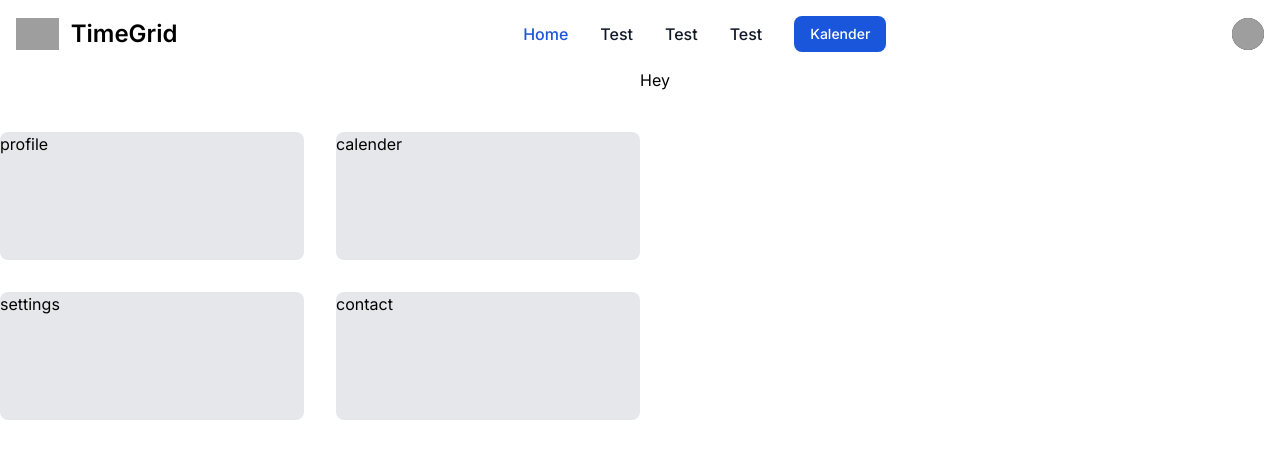
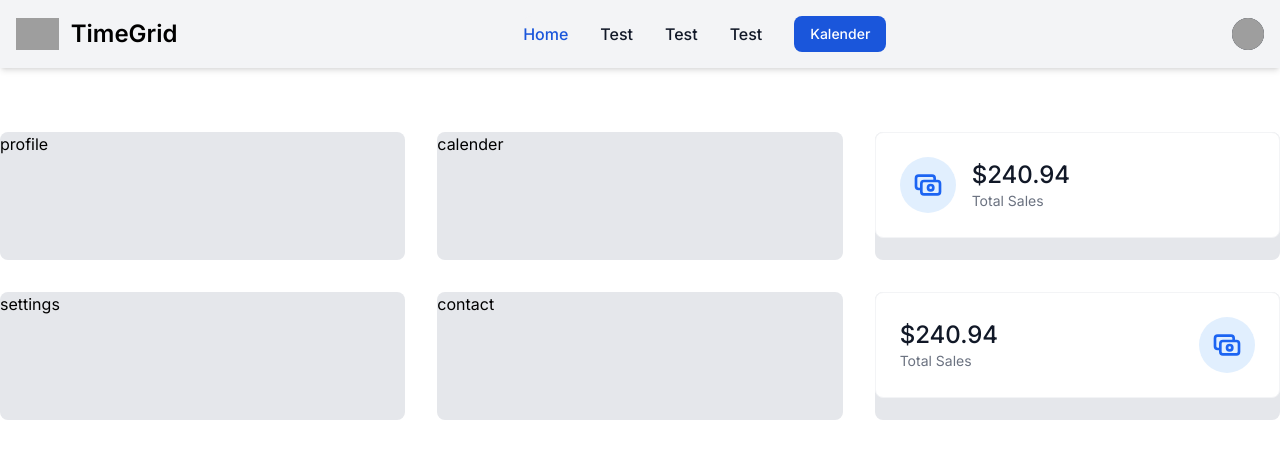
Before and after one commit to Alexmannetje/TimeGrid, a Next.js app: page / in a window 1280 px wide. Shown: the top 458 px of the page. Built offline with nearby package versions, Linux system fonts and the light colour scheme; grey boxes are pictures that could not be loaded.

Commit message:
info at homepage

```diff
--- a/app/page.jsx
+++ b/app/page.jsx
@@ -5,13 +5,66 @@ export default function Home() {
     <div>
       <NavBar />
       <div className="container mx-auto flex justify-between">
-        <div className="grid grid-cols-1 gap-4 lg:grid-cols-2 lg:gap-8 mt-16 flex-1">
-          <div className="h-32 rounded-lg bg-gray-200">profile</div>
+        <div className="grid grid-cols-1 gap-4 lg:grid-cols-3 lg:gap-8 mt-16 flex-1">
+          <a className="h-32 rounded-lg bg-gray-200" href="/login">
+            profile
+          </a>
           <div className="h-32 rounded-lg bg-gray-200">calender</div>
+          <div className="h-32 rounded-lg bg-gray-200">
+            <article class="flex items-center gap-4 rounded-lg border border-gray-100 bg-white p-6">
+              <span class="rounded-full bg-blue-100 p-3 text-blue-600">
+                <svg
+                  xmlns="http://www.w3.org/2000/svg"
+                  class="h-8 w-8"
+                  fill="none"
+                  viewBox="0 0 24 24"
+                  stroke="currentColor"
+                  stroke-width="2"
+                >
+                  <path
+                    stroke-linecap="round"
+                    stroke-linejoin="round"
+                    d="M17 9V7a2 2 0 00-2-2H5a2 2 0 00-2 2v6a2 2 0 002 2h2m2 4h10a2 2 0 002-2v-6a2 2 0 00-2-2H9a2 2 0 00-2 2v6a2 2 0 002 2zm7-5a2 2 0 11-4 0 2 2 0 014 0z"
+                  />
+                </svg>
+              </span>
+
+              <div>
+                <p class="text-2xl font-medium text-gray-900">$240.94</p>
+
+                <p class="text-sm text-gray-500">Total Sales</p>
+              </div>
+            </article>
+          </div>
           <div className="h-32 rounded-lg bg-gray-200">settings</div>
           <div className="h-32 rounded-lg bg-gray-200">contact</div>
+          <div className="h-32 rounded-lg bg-gray-200">
+            <article class="flex items-center  rounded-lg border border-gray-100 bg-white p-6 sm:justify-between">
+              <span class="rounded-full bg-blue-100 p-3 text-blue-600 sm:order-last">
+                <svg
+                  xmlns="http://www.w3.org/2000/svg"
+                  class="h-8 w-8"
+                  fill="none"
+                  viewBox="0 0 24 24"
+                  stroke="currentColor"
+                  stroke-width="2"
+                >
+                  <path
+                    stroke-linecap="round"
+                    stroke-linejoin="round"
+                    d="M17 9V7a2 2 0 00-2-2H5a2 2 0 00-2 2v6a2 2 0 002 2h2m2 4h10a2 2 0 002-2v-6a2 2 0 00-2-2H9a2 2 0 00-2 2v6a2 2 0 002 2zm7-5a2 2 0 11-4 0 2 2 0 014 0z"
+                  />
+                </svg>
+              </span>
+
+              <div>
+                <p class="text-2xl font-medium text-gray-900">$240.94</p>
+
+                <p class="text-sm text-gray-500">Total Sales</p>
+              </div>
+            </article>
+          </div>
         </div>
-        <div className="flex-1">Hey</div>
       </div>
     </div>
   );
--- a/components/navbar.jsx
+++ b/components/navbar.jsx
@@ -1,6 +1,6 @@
 export default function NavBar() {
   return (
-    <nav className="bg-white border-gray-200 dark:bg-gray-900">
+    <nav className="bg-gray-100 border-gray-200 dark:bg-gray-900 shadow-md">
       <div className="max-w-screen-xl flex flex-wrap items-center justify-between mx-auto p-4">
         <a href="/" className="flex items-center">
           <img
@@ -14,12 +14,12 @@ export default function NavBar() {
         </a>
 
         <div
-          className="items-center justify-between hidden w-full md:flex md:w-auto md:order-1"
+          className="items-center bg-gray-100 justify-between hidden w-full md:flex md:w-auto md:order-1"
           id="navbar-cta"
         >
           <ul
             className="flex flex-col items-center
-           font-medium p-4 md:p-0 mt-4 border border-gray-100 rounded-lg bg-gray-50 md:flex-row md:space-x-8 md:mt-0 md:border-0 md:bg-white dark:bg-gray-800 md:dark:bg-gray-900 dark:border-gray-700"
+           font-medium p-4 md:p-0 mt-4 border border-gray-100 rounded-lg md:flex-row md:space-x-8 md:mt-0 md:border-0 md:bg-gray-100 dark:bg-gray-800 md:dark:bg-gray-900 dark:border-gray-700"
           >
             <li>
               <a
@@ -73,7 +73,7 @@ export default function NavBar() {
           >
             <img
               className="w-8 h-8 rounded-full"
-              src="/docs/images/people/profile-picture-3.jpg"
+              src="/public/pfp.png"
               alt="user photo"
             />
           </a>
```
Also changed, not shown: public/mathisse.jpg (added).
